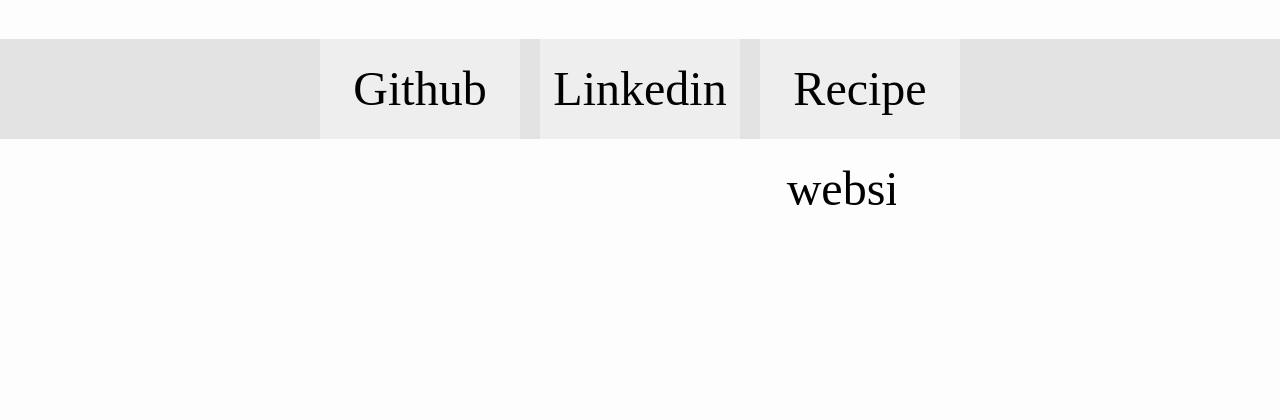
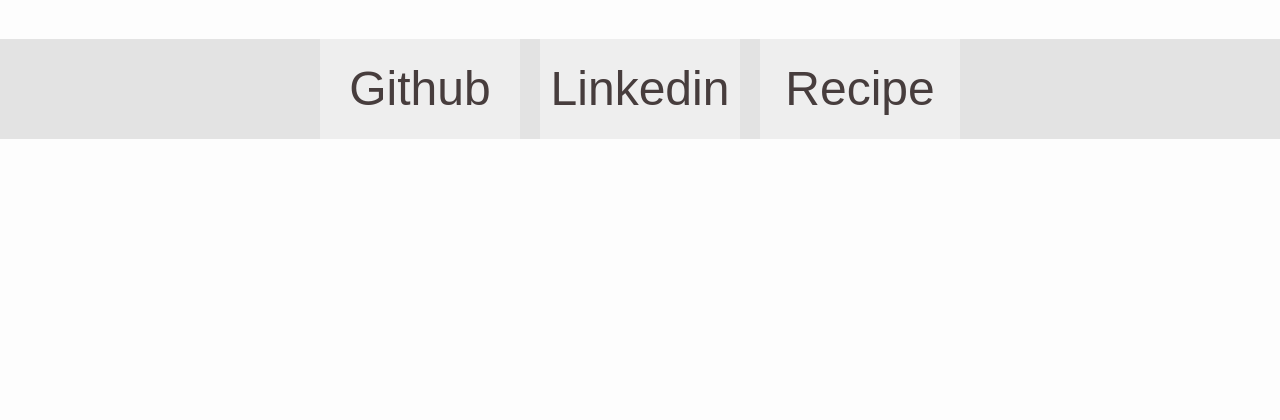
Before and after one commit to Espenbfo/personlig-nettside, a Django app: page / in a window 1280 px wide. Shown: the part 291-711 px from the top of the page. Run offline with Django 3.2, Linux system fonts and the light colour scheme.

Commit message:
Update index make links more responsive

```diff
--- a/static/css/index.css
+++ b/static/css/index.css
@@ -22,11 +22,21 @@
     width: 200px;
     height: 100%;
     text-decoration: none;
-    color: black;
+    color: #473d3d;
     background-color: #eeeeee;
     margin-left: 10px;
     margin-right: 10px;
     line-height: 100px;
     text-align: center;
     font-size: 3em;
+    font-family: sans-serif;
+    font-weight: lighter;
 }
+
+.misc-flexbox .item:hover {
+    background-color: #fcfcfc;
+}
+
+.misc-flexbox .item:active {
+    background-color: #bababa;
+}
--- a/templates/core/index.html
+++ b/templates/core/index.html
@@ -21,8 +21,8 @@
 
 {% block middle %}
 <div class="misc-flexbox">
-    <a href="Github.com" class="item">Github</a>
-    <a href="linkedin.com" class="item">Linkedin</a>
-    <a href="recipe.fosseide.com" class="item">Recipe website</a>
+    <a href="https://Github.com" class="item">Github</a>
+    <a href="https://linkedin.com" class="item">Linkedin</a>
+    <a href="http://recipe.fosseide.com" class="item">Recipe</a>
 </div>
 {% endblock %}
```
